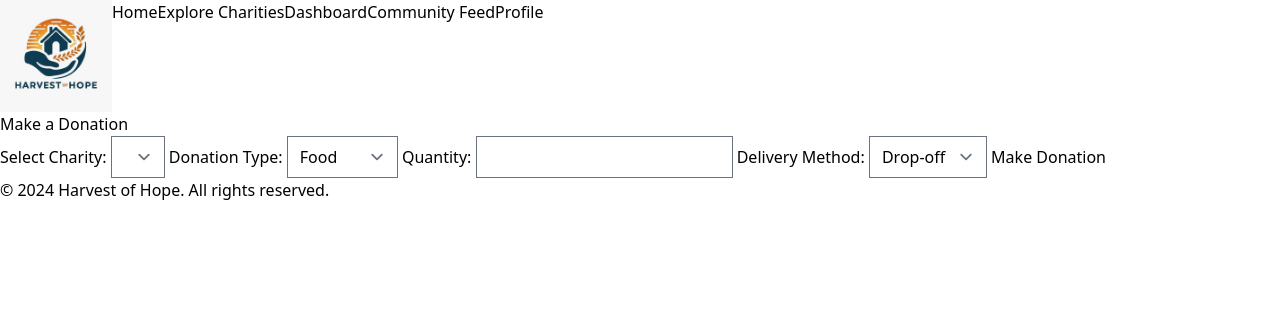
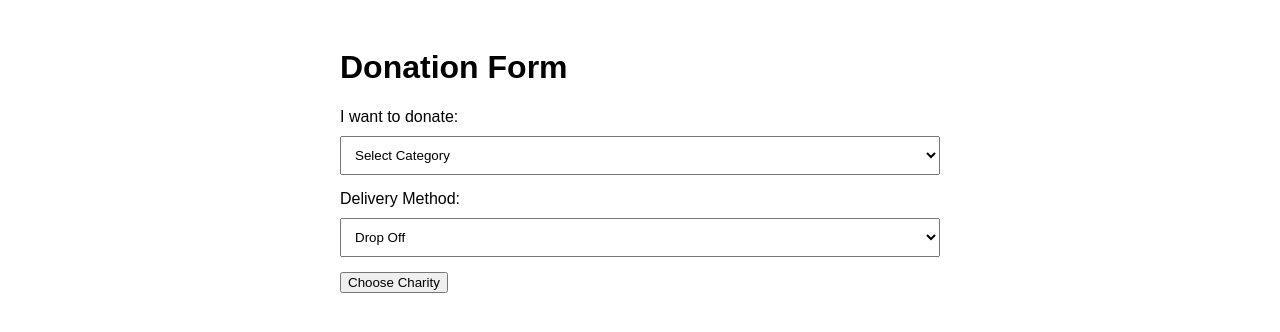
Before and after one commit to giftiem/Harvest_of_Hope, a Flask app: page /make_donation in a window 1280 px wide. Shown: the top 332 px of the page. Run offline with Flask 3, Linux system fonts and the light colour scheme; lists and menus that the app fills with data are empty; some libraries are stand-ins or nearby versions.

Commit message:
make donation

```diff
--- a/templates/home.html
+++ b/templates/home.html
@@ -122,7 +122,7 @@
                                 <h1 class="title font-700 wow fadeInUp" data-wow-delay="0.1s">Donate to children & senior citizens</h1>
                                 <p class="pera wow fadeInUp" data-wow-delay="0.3s">"Empowerment begins with transparency. We create a more direct and transparent channel for donors to connect with those in need."</p>
                                 <div class="d-flex gap-20 flex-wrap">
-                                    <a href="donation.html" class="btn-primary-fill hero-btn wow fadeInLeft" data-wow-delay="0.4s">Donate Now</a>
+                                    <a href="{{ url_for('make_donation') }}" class="btn-primary-fill hero-btn wow fadeInLeft" data-wow-delay="0.4s">Donate Now</a>
                                     <a href="{{ url_for('explore_charities') }}" class="btn-tertiary-fill hero-btn wow fadeInRight" data-wow-delay="0.4s">Explore Charities</a>
                                 </div>
                             </div>
--- a/templates/make_donation.html
+++ b/templates/make_donation.html
@@ -1,32 +1,110 @@
-<!-- templates/make_donation.html -->
-{% extends "base.html" %}
-{% block title %}Make a Donation{% endblock %}
-{% block content %}
-<h1>Make a Donation</h1>
-<form id="donation-form">
-    <label for="charity">Select Charity:</label>
-    <select id="charity" name="charity" required>
-        {% for charity in charities %}
-        <option value="{{ charity.id }}">{{ charity.name }}</option>
-        {% endfor %}
-    </select>
-
-    <label for="donation-type">Donation Type:</label>
-    <select id="donation-type" name="donation-type" required>
+<!DOCTYPE html>
+<html lang="en">
+<head>
+<meta charset="UTF-8">
+<meta name="viewport" content="width=device-width, initial-scale=1.0">
+<title>Donation Page</title>
+<style>
+  body { font-family: Arial, sans-serif; }
+  .container { width: 90%; max-width: 600px; margin: auto; padding: 20px; }
+  .form-group { margin-bottom: 15px; }
+  label { display: block; margin-bottom: 5px; }
+  input, select, textarea { width: 100%; padding: 10px; margin-top: 5px; }
+  .hidden { display: none; }
+  #addressInfo, #courierInfo { margin-top: 20px; }
+</style>
+</head>
+<body>
+<div class="container">
+  <h1>Donation Form</h1>
+  <form id="donationForm">
+    <div class="form-group">
+      <label for="category">I want to donate:</label>
+      <select id="category" name="category">
+        <option value="">Select Category</option>
         <option value="food">Food</option>
         <option value="clothes">Clothes</option>
-        <option value="books">Books</option>
-    </select>
+        <option value="other">Other</option>
+      </select>
+    </div>
 
-    <label for="quantity">Quantity:</label>
-    <input type="number" id="quantity" name="quantity" required>
+    <!-- Food Donation Fields -->
+    <div id="foodFields" class="hidden">
+      <div class="form-group">
+        <label for="foodType">Type of Food:</label>
+        <input type="text" id="foodType" name="foodType">
+      </div>
+      <div class="form-group">
+        <label for="foodQuantity">Quantity:</label>
+        <input type="number" id="foodQuantity" name="foodQuantity">
+      </div>
+    </div>
 
-    <label for="delivery-method">Delivery Method:</label>
-    <select id="delivery-method" name="delivery-method" required>
-        <option value="drop-off">Drop-off</option>
-        <option value="pickup">Pickup</option>
-    </select>
+    <!-- Clothes Donation Fields -->
+    <div id="clothesFields" class="hidden">
+      <div class="form-group">
+        <label for="clothesItem">Item Description:</label>
+        <input type="text" id="clothesItem" name="clothesItem">
+      </div>
+      <div class="form-group">
+        <label for="clothesImage">Upload Image:</label>
+        <input type="file" id="clothesImage" name="clothesImage">
+      </div>
+      <div class="form-group">
+        <label for="clothesQuantity">Quantity:</label>
+        <input type="number" id="clothesQuantity" name="clothesQuantity">
+      </div>
+    </div>
 
-    <button type="submit" class="btn">Make Donation</button>
-</form>
-{% endblock %}
+    <!-- Other Donation Fields -->
+    <div id="otherFields" class="hidden">
+      <div class="form-group">
+        <label for="otherDescription">Description:</label>
+        <textarea id="otherDescription" name="otherDescription"></textarea>
+      </div>
+      <div class="form-group">
+        <label for="otherVerify">Needs Verification:</label>
+        <input type="checkbox" id="otherVerify" name="otherVerify">
+      </div>
+    </div>
+
+    <!-- Delivery Method -->
+    <div class="form-group">
+      <label for="deliveryMethod">Delivery Method:</label>
+      <select id="deliveryMethod" name="deliveryMethod">
+        <option value="dropOff">Drop Off</option>
+        <option value="pickUp">Pick Up</option>
+      </select>
+    </div>
+
+    <!-- Address Info -->
+    <div id="addressInfo" class="hidden">
+      <p><strong>Drop off at:</strong> 123 Charity Lane, Helpville, HV 12345</p>
+    </div>
+
+    <!-- Courier Info -->
+    <div id="courierInfo" class="hidden">
+      <p><strong>Contact our partnered courier:</strong> The Courier Guy</p>
+    </div>
+
+    <div class="form-group">
+      <button type="submit">Choose Charity</button>
+    </div>
+  </form>
+</div>
+
+<script>
+  document.getElementById('category').addEventListener('change', function() {
+    document.getElementById('foodFields').style.display = this.value === 'food' ? 'block' : 'none';
+    document.getElementById('clothesFields').style.display = this.value === 'clothes' ? 'block' : 'none';
+    document.getElementById('otherFields').style.display = this.value === 'other' ? 'block' : 'none';
+  });
+
+  document.getElementById('deliveryMethod').addEventListener('change', function() {
+    document.getElementById('addressInfo').style.display = this.value === 'dropOff' ? 'block' : 'none';
+    document.getElementById('courierInfo').style.display = this.value === 'pickUp' ? 'block' : 'none';
+  });
+</script>
+
+</body>
+</html>
```
